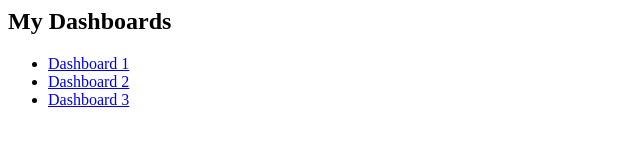
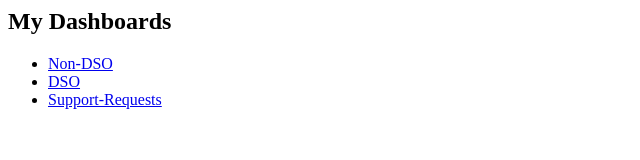
Before and after one commit to adiths-cmd/smereports, a plain HTML site: page index.html in a window 1280 px wide. Shown: the whole page, without its empty margins (0-640 px from the left). Drawn offline with Linux system fonts and the light colour scheme.

Commit message:
Update index.html

```diff
--- a/index.html
+++ b/index.html
@@ -1,6 +1,6 @@
 <h2>My Dashboards</h2>
 <ul>
-  <li><a href="dashboard1/">Dashboard 1</a></li>
-  <li><a href="dashboard2/">Dashboard 2</a></li>
-  <li><a href="dashboard3/">Dashboard 3</a></li>
+  <li><a href="dashboard1/">Non-DSO</a></li>
+  <li><a href="dashboard2/">DSO</a></li>
+  <li><a href="dashboard3/">Support-Requests</a></li>
 </ul>
```
